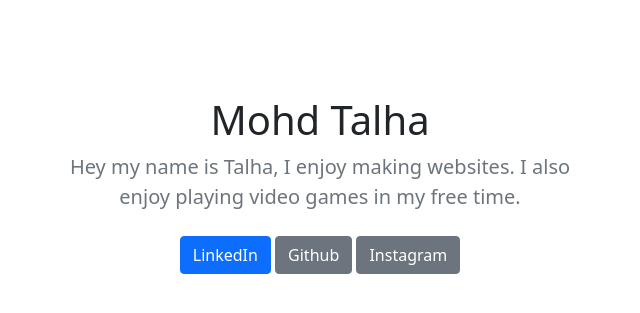
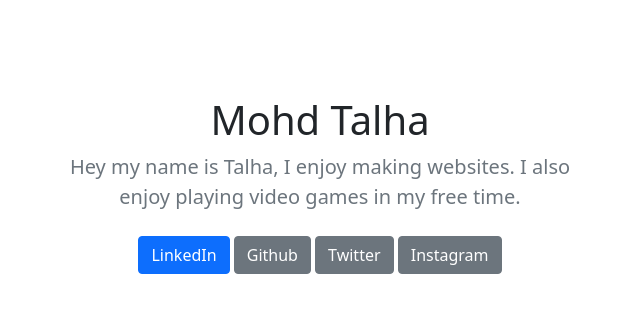
Before and after one commit to taltrums/personal_website, a Django app: page / in a window 1280 px wide. Shown: the top 313 px of the page, without its empty margins (320-960 px from the left). Run offline with Django 3.2, Linux system fonts and the light colour scheme; data that the repository does not hold is empty; some libraries are stand-ins or nearby versions.

Commit message:
add twitter, fix broken links

```diff
--- a/projects/templates/projects/home.html
+++ b/projects/templates/projects/home.html
@@ -38,8 +38,9 @@
             </p>
             <p>
               <a href="https://www.linkedin.com/in/motalha/" class="btn btn-primary my-2">LinkedIn</a>
-              <a href="https://github.com/sidecodes" class="btn btn-secondary my-2">Github</a>
-              <a href="https://instagram.com/sidedevlife/" class="btn btn-secondary my-2">Instagram</a>
+              <a href="https://github.com/taltrums" class="btn btn-secondary my-2">Github</a>
+              <a href="https://twitter.com/taltrums" class="btn btn-secondary my-2">Twitter</a>
+              <a href="https://instagram.com/taltrums.exe/" class="btn btn-secondary my-2">Instagram</a>
             </p>
           </div>
         </div>
```
